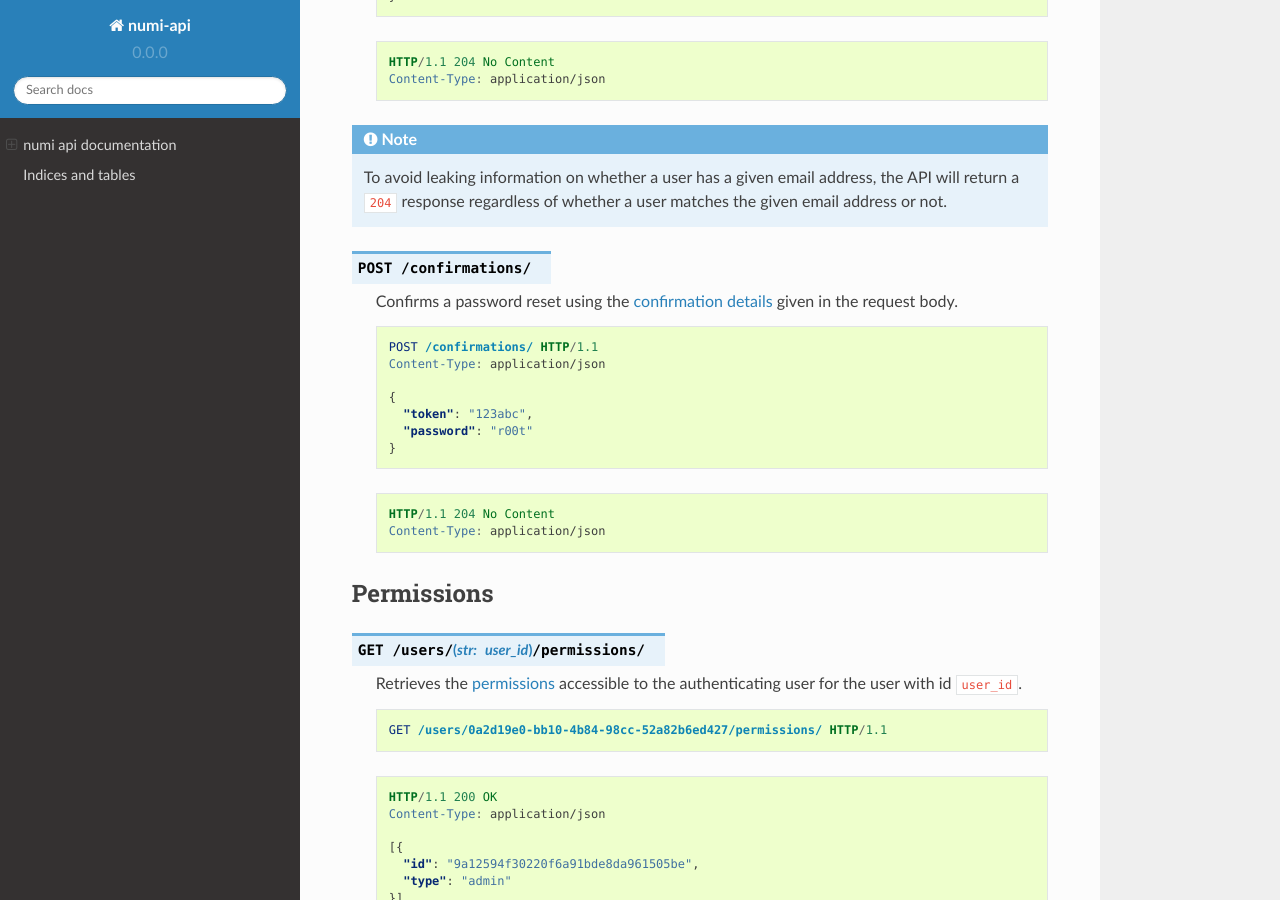
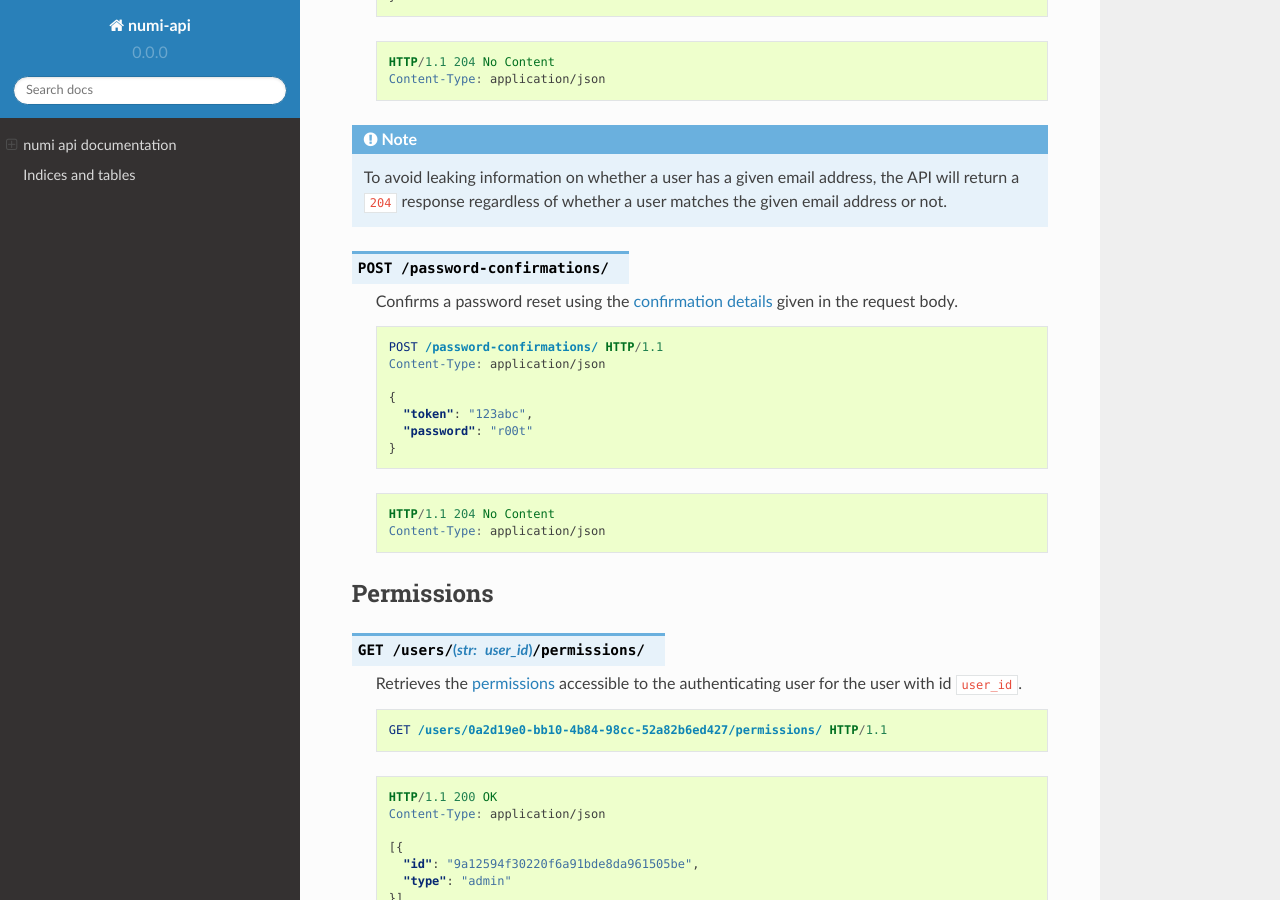
Before and after one commit to praekelt/numi-api, a Sphinx documentation site: the page built from docs/index.rst, in a window 1280 px wide and 900 px high, scrolled down 13248 px. Built offline with Sphinx 7.4.7 and the Read the Docs theme 2.0.0, drawn with Linux system fonts in a browser that asks for light colours.

Commit message:
/confirmations/ -> /password-confirmations/ in docs

```diff
--- a/docs/index.rst
+++ b/docs/index.rst
@@ -706,14 +706,14 @@ Users
   API will return a ``204`` response regardless of whether a user matches the
   given email address or not.
 
-.. http:post:: /confirmations/
+.. http:post:: /password-confirmations/
 
   Confirms a password reset using the :ref:`confirmation details
   <data-confirmations>` given in the request body.
 
   .. sourcecode:: http
 
-    POST /confirmations/ HTTP/1.1
+    POST /password-confirmations/ HTTP/1.1
     Content-Type: application/json
 
     {
```
